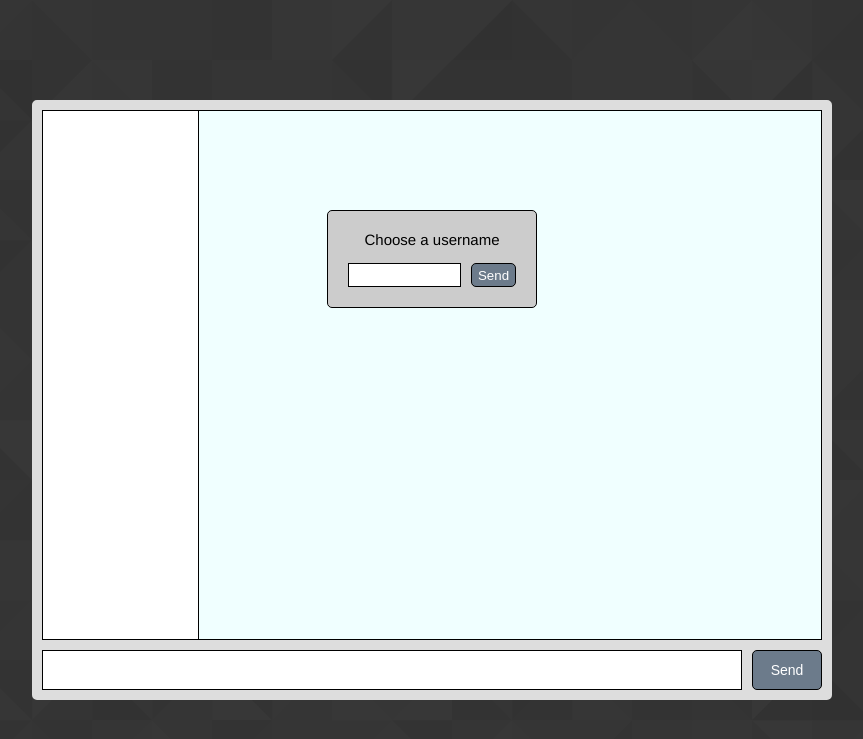
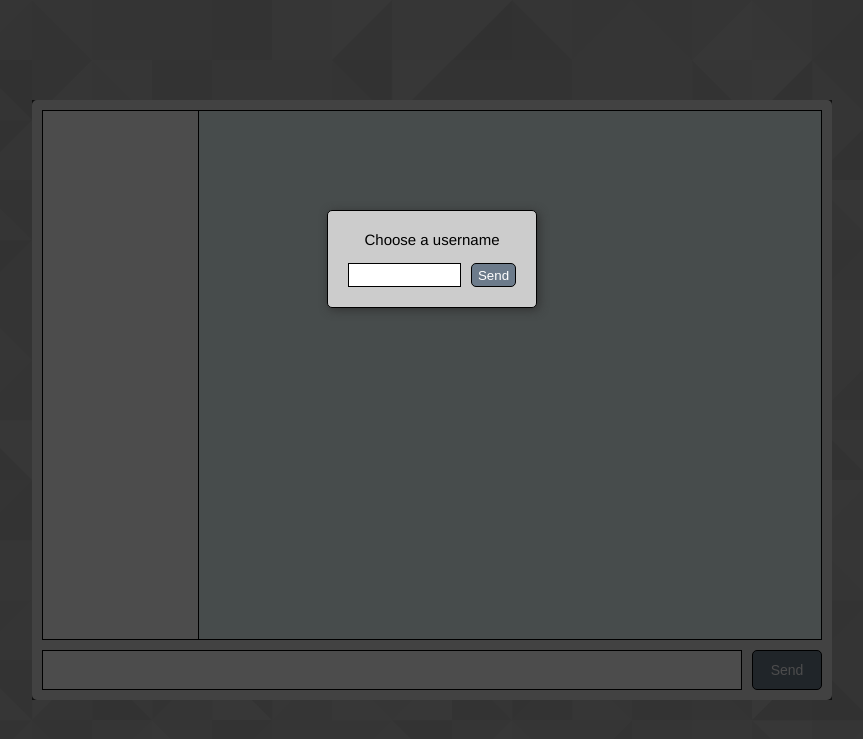
Before and after one commit to Heher/socket-io-chat, a Node project: template chat-example/views/index.jade in a window 1280 px wide. Shown: the top 739 px of the page, without its empty margins (208-1071 px from the left). Run offline with Node 20 templates, Linux system fonts and the light colour scheme; the template is opened without the code that fills it, so the values that code supplies are empty; some libraries are stand-ins or nearby versions.

Commit message:
Adds username form overlay

```diff
--- a/chat-example/css/index.css
+++ b/chat-example/css/index.css
@@ -92,12 +92,22 @@ form#chat-form button {
   background: #eee;
 }
 
+#username-form-overlay {
+  position: absolute;
+  top: -10px;
+  left: -10px;
+  background: rgba(0, 0, 0, 0.7);
+  width: 800px;
+  height: 600px;
+}
+
 #username-form {
   background: #CCC;
   padding: 20px;
   width: 210px;
   border-radius: 5px;
   border: 1px solid #000;
+  box-shadow: 2px 2px 10px #333;
   position: absolute;
   top: 100px;
   margin-left: auto;
--- a/chat-example/js/socket.js
+++ b/chat-example/js/socket.js
@@ -3,6 +3,7 @@ var socket = io();
 $('#username-form').submit(function() {
 	socket.emit('user connected', $('#username').val());
 	$('#username-form').hide();
+	$('#username-form-overlay').hide();
 	return false;
 });
 
--- a/chat-example/sass/index.sass
+++ b/chat-example/sass/index.sass
@@ -78,6 +78,13 @@ form#chat-form
 		&:nth-child(odd)
 			background: #eee
 
+#username-form-overlay
+	position: absolute
+	top: -10px
+	left: -10px
+	background: rgba(0,0,0,.7)
+	width: 800px
+	height: 600px
 
 #username-form
 	background: #CCC
@@ -85,6 +92,7 @@ form#chat-form
 	width: 210px
 	border-radius: 5px
 	border: 1px solid #000
+	box-shadow: 2px 2px 10px #333
 
 	position: absolute
 	top: 100px
--- a/chat-example/views/index.jade
+++ b/chat-example/views/index.jade
@@ -10,6 +10,7 @@ html
       .main-content
         ul(id='users')
         ul(id='messages')
+      #username-form-overlay
       form(id='username-form' action='')
         p Choose a username
         input(id='username' autocomplete='off')
```
Also changed, not shown: chat-example/css/index.min.css (+1 -1 lines), 1 other file.
